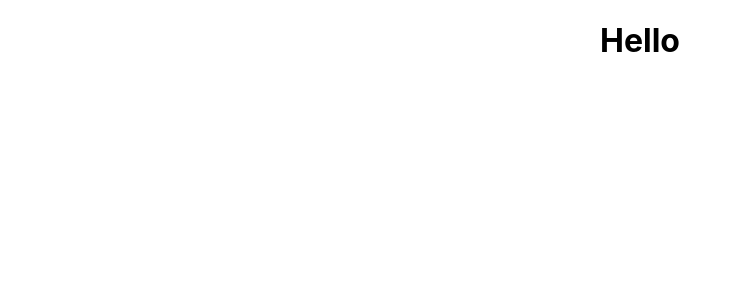
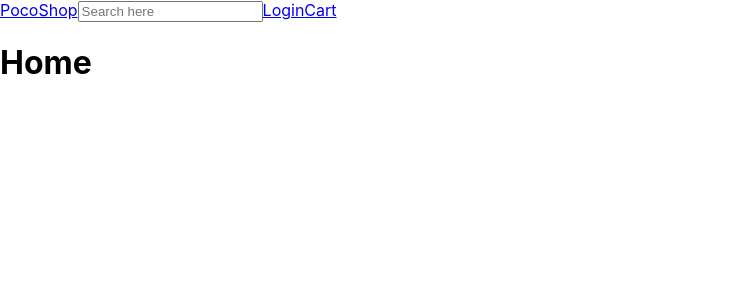
Before and after one commit to shanyaverma03/pico-shop, a React (Create React App) app: page / in a window 1280 px wide. Shown: the top 300 px of the page, without its empty margins (0-741 px from the left). Built offline with nearby package versions, Linux system fonts and the light colour scheme.

Commit message:
Add header and homepage

```diff
--- a/src/App.js
+++ b/src/App.js
@@ -1,9 +1,12 @@
-import "./App.css";
+import { Outlet } from "react-router-dom";
+
+import Header from "./components/navigation/Header";
 
 function App() {
   return (
-    <div className="App">
-      <h1>Hello</h1>
+    <div>
+      <Header />
+      <Outlet />
     </div>
   );
 }
--- /dev/null
+++ b/src/components/home/Homepage.js
@@ -0,0 +1,5 @@
+const Homepage = () => {
+  return <h1>Home </h1>;
+};
+
+export default Homepage;
--- /dev/null
+++ b/src/components/navigation/Header.js
@@ -0,0 +1,14 @@
+import { Link } from "react-router-dom";
+
+const Header = () => {
+  return (
+    <>
+      <Link>PocoShop</Link>
+      <input type="text" placeholder="Search here" />
+      <Link>Login</Link>
+      <Link>Cart</Link>
+    </>
+  );
+};
+
+export default Header;
```
Also changed, not shown: src/index.js (+7 -0 lines).
